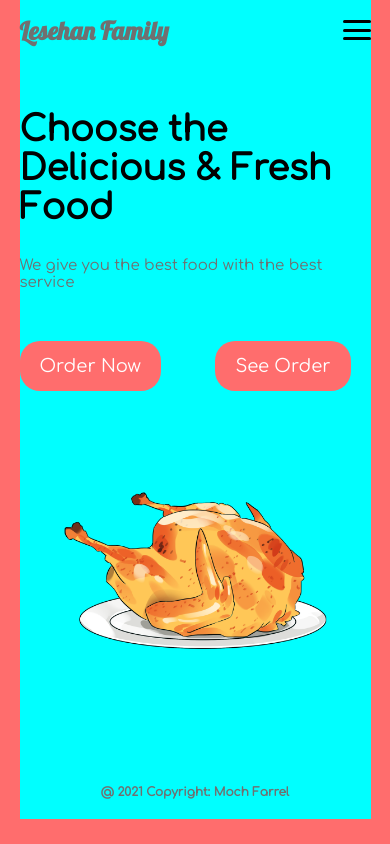
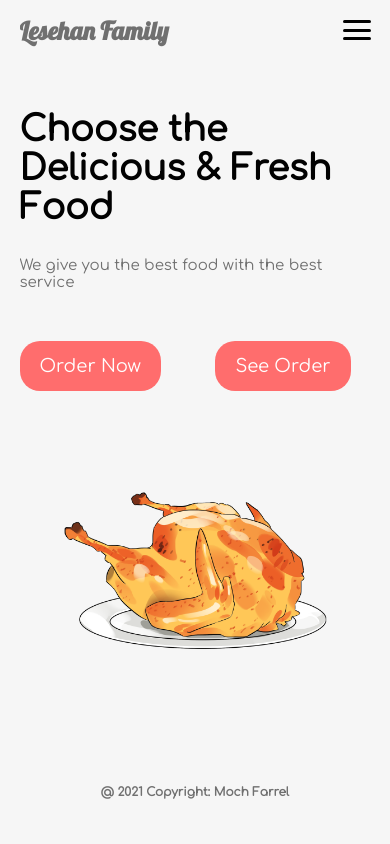
Before and after one commit to mochfarrel06/mochfarrel06.github.io, a PHP site: page / in a window 390 px wide; the page is wider, and only the part inside the window is pictured. Run offline with PHP 8.4, Linux system fonts and the light colour scheme.

Commit message:
memodifikasi 5

```diff
--- a/css/style.css
+++ b/css/style.css
@@ -256,12 +256,11 @@ footer h4{
     body{
         overflow-x: hidden;
         /* width: 100%; */
-        background-color: #FF6D6D;
     }
 
     .container{
         width: 100%;
-        background-color: aqua;
+        overflow: hidden;
     }
 
     .menu-toggler{
```
